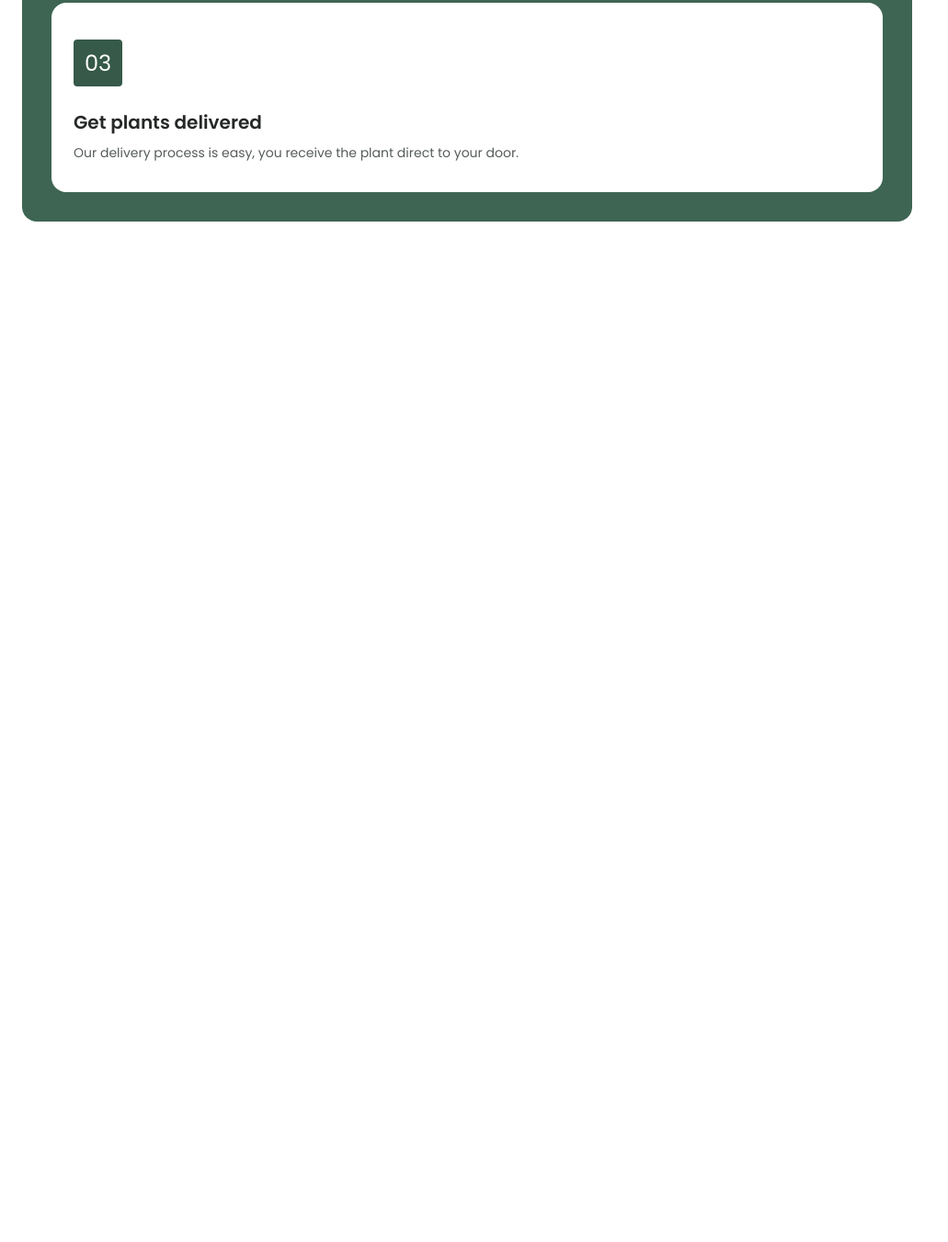
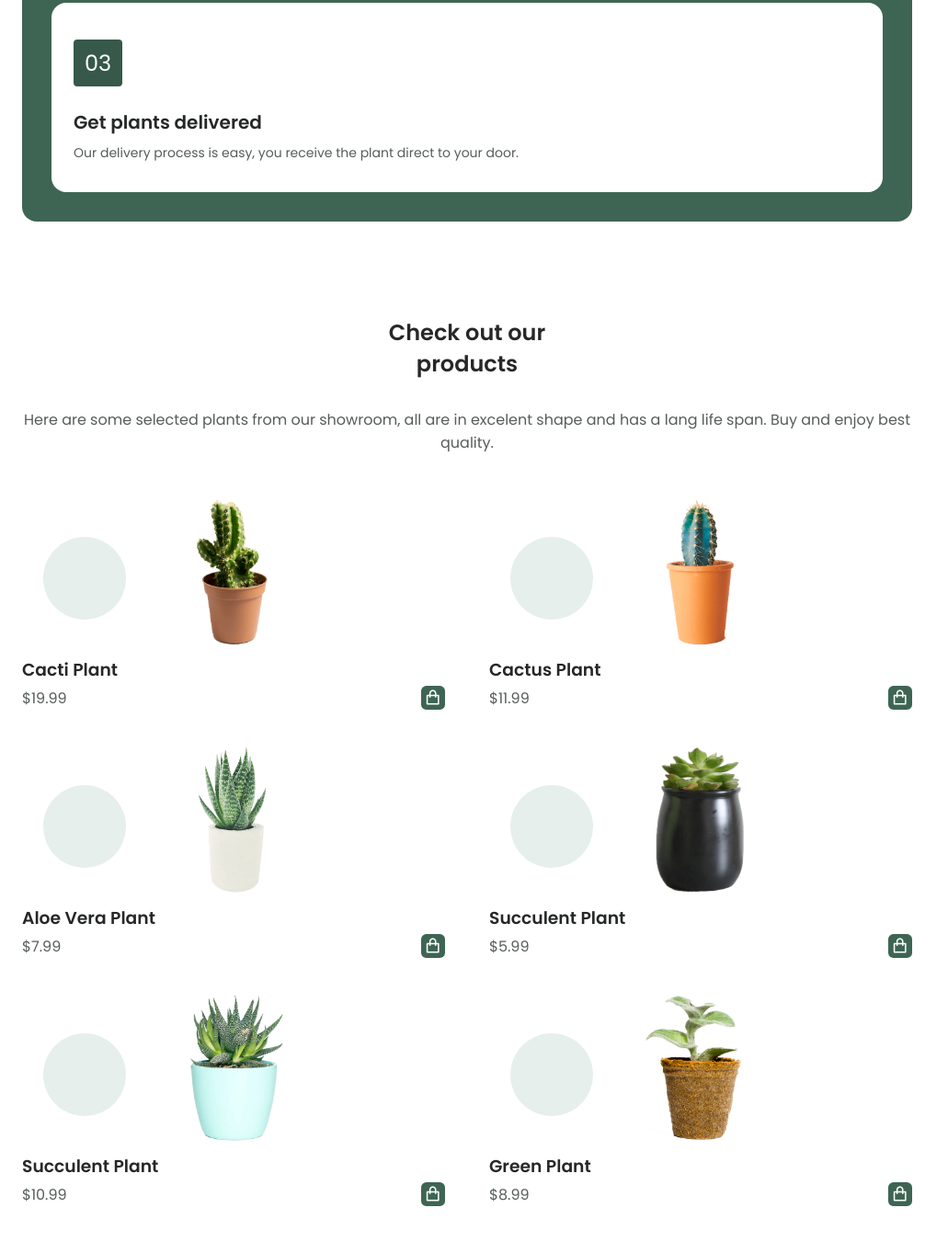
Before and after one commit to pamellafernandes/Plants-Website, a plain HTML site: page index.html in a window 1280 px wide. Shown: the part 2148-3499 px from the top of the page at 92% size, without its empty margins (0-1031 px from the left). Before the commit the page ends 2405 px from the top, so only its background shows below. Drawn offline with nearby package versions, Linux system fonts and the light colour scheme.

Commit message:
feat: Added products in the plants website

```diff
--- a/assets/css/styles.css
+++ b/assets/css/styles.css
@@ -423,3 +423,66 @@ img {
   transform: translateY(-.25rem);
   cursor: pointer;
 }
+
+.product__description {
+  text-align: center;
+}
+
+.product__container {
+  padding: 3rem 0;
+  grid-template-columns: repeat(2, 1fr);
+  gap: 2.5rem 3rem;
+}
+
+.product__card {
+  display: grid;
+  position: relative;
+}
+
+.product__img {
+  position: relative;
+  width: 120px;
+  justify-self: center;
+  margin-bottom: var(--mb-0-75);
+  transition: .3s;
+}
+
+.product__title
+.product__price {
+  font-size: var(--small-font-size);
+  font-weight: var(--font-semi-bold);
+  color: var(--title-color);
+}
+
+.product__title {
+  margin-bottom: .25rem;
+}
+
+.product__button {
+  position: absolute;
+  right: 0;
+  bottom: 0;
+  background-color: var(--first-color);
+  color: #FFF;
+  padding: .25rem;
+  border-radius: .35rem;
+  font-size: 1.15rem;
+}
+
+.product__button:hover {
+  background-color: var(--first-color-alt);
+}
+
+.product__circle {
+  width: 90px;
+  height: 90px;
+  background-color: var(--first-color-lighten);
+  border-radius: 50%;
+  position: absolute;
+  top: 18%;
+  left: 5%;
+}
+
+.product__card:hover .product__img {
+  transform: translateY(-.6rem);
+}
--- a/index.html
+++ b/index.html
@@ -182,6 +182,97 @@
           </div>
         </div>
       </section>
+
+      <section class="product section container" id="products">
+        <h2 class="section__title-center">
+          Check out our <br />
+          products
+        </h2>
+        <p class="product__description">
+          Here are some selected plants from our showroom, all are in excelent
+          shape and has a lang life span. Buy and enjoy best quality.
+        </p>
+
+        <div class="product__container grid">
+          <article class="product__card">
+            <div class="product__circle"></div>
+
+            <img src="assets/img/product1.png" alt="" class="product__img" />
+
+            <h3 class="product__title">Cacti Plant</h3>
+            <span class="product__price">$19.99</span>
+
+            <button class="button--flex product__button">
+              <i class="ri-shopping-bag-line"></i>
+            </button>
+          </article>
+
+          <article class="product__card">
+            <div class="product__circle"></div>
+
+            <img src="assets/img/product2.png" alt="" class="product__img" />
+
+            <h3 class="product__title">Cactus Plant</h3>
+            <span class="product__price">$11.99</span>
+
+            <button class="button--flex product__button">
+              <i class="ri-shopping-bag-line"></i>
+            </button>
+          </article>
+
+          <article class="product__card">
+            <div class="product__circle"></div>
+
+            <img src="assets/img/product3.png" alt="" class="product__img" />
+
+            <h3 class="product__title">Aloe Vera Plant</h3>
+            <span class="product__price">$7.99</span>
+
+            <button class="button--flex product__button">
+              <i class="ri-shopping-bag-line"></i>
+            </button>
+          </article>
+
+          <article class="product__card">
+            <div class="product__circle"></div>
+
+            <img src="assets/img/product4.png" alt="" class="product__img" />
+
+            <h3 class="product__title">Succulent Plant</h3>
+            <span class="product__price">$5.99</span>
+
+            <button class="button--flex product__button">
+              <i class="ri-shopping-bag-line"></i>
+            </button>
+          </article>
+
+          <article class="product__card">
+            <div class="product__circle"></div>
+
+            <img src="assets/img/product5.png" alt="" class="product__img" />
+
+            <h3 class="product__title">Succulent Plant</h3>
+            <span class="product__price">$10.99</span>
+
+            <button class="button--flex product__button">
+              <i class="ri-shopping-bag-line"></i>
+            </button>
+          </article>
+
+          <article class="product__card">
+            <div class="product__circle"></div>
+
+            <img src="assets/img/product6.png" alt="" class="product__img" />
+
+            <h3 class="product__title">Green Plant</h3>
+            <span class="product__price">$8.99</span>
+
+            <button class="button--flex product__button">
+              <i class="ri-shopping-bag-line"></i>
+            </button>
+          </article>
+        </div>
+      </section>
     </main>
 
     <footer class="footer"></footer>
```
